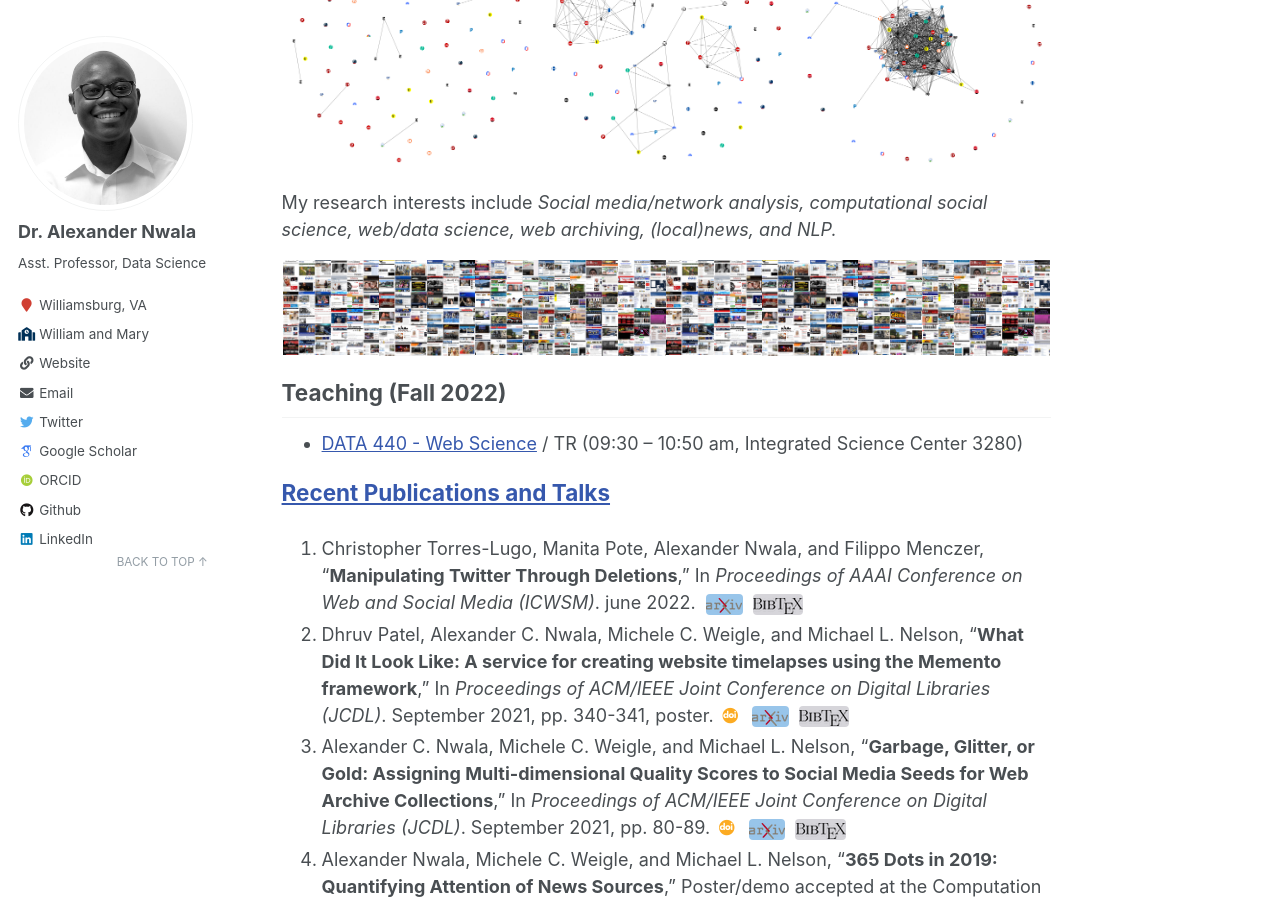
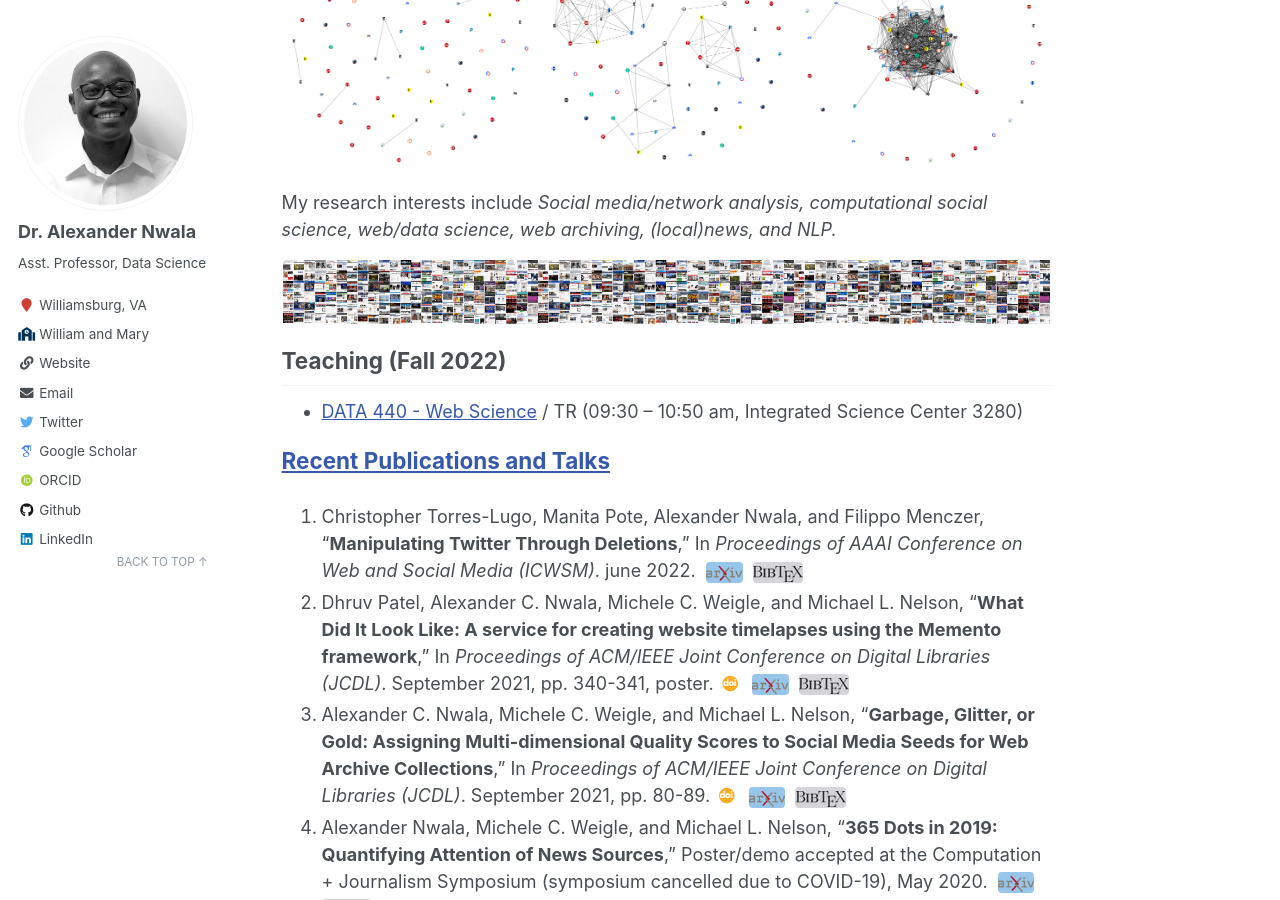
Before and after one commit to xandernwala/xandernwala.github.io, a Jekyll site: the page built from _pages/about.md, in a window 1280 px wide and 900 px high, scrolled down 398 px. Built offline with Jekyll 4.4.1, drawn with Linux system fonts in a browser that asks for light colours; some web fonts are replaced.

Commit message:
adding images in research

```diff
--- a/_pages/about.md
+++ b/_pages/about.md
@@ -78,6 +78,26 @@ My research interests include *Social media/network analysis, computational soci
         <img src="/images/research/LMG3.png" alt="Mueller report story graph" class="img">
       </a>
     </td>
+    <td style="padding: 0.0em; border: 0px solid white;">
+      <a href="https://web.archive.org/storygraph/graphs/usa/#cursor=135&hist=1440&t=2019-03-24T22:32:21" target="_blank" title="Click me! Mueller report story graph">
+        <img src="/images/research/LMG0.png" alt="Mueller report story graph" class="img">
+      </a>
+    </td>
+    <td style="padding: 0.0em; border: 0px solid white;">
+      <a href="https://web.archive.org/storygraph/graphs/usa/#cursor=135&hist=1440&t=2019-03-24T22:32:21" target="_blank" title="Click me! Mueller report story graph">
+        <img src="/images/research/LMG1.png" alt="Mueller report story graph" class="img">
+      </a>
+    </td>
+    <td style="padding: 0.0em; border: 0px solid white;">
+      <a href="https://web.archive.org/storygraph/graphs/usa/#cursor=135&hist=1440&t=2019-03-24T22:32:21" target="_blank" title="Click me! Mueller report story graph">
+        <img src="/images/research/LMG2.png" alt="Mueller report story graph" class="img">
+      </a>
+    </td>
+    <td style="padding: 0.0em; border: 0px solid white;">
+      <a href="https://web.archive.org/storygraph/graphs/usa/#cursor=135&hist=1440&t=2019-03-24T22:32:21" target="_blank" title="Click me! Mueller report story graph">
+        <img src="/images/research/LMG3.png" alt="Mueller report story graph" class="img">
+      </a>
+    </td>
 
   </tr>
 </table>
```
